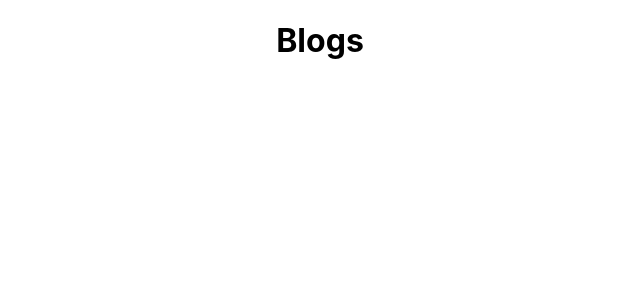
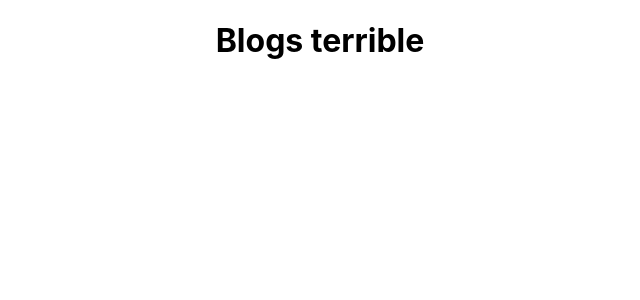
Before and after one commit to shinra613/WindBnB, a React (Create React App) app in the folder appone/: page / in a window 1280 px wide. Shown: the top 300 px of the page, without its empty margins (320-960 px from the left). Built offline with nearby package versions, Linux system fonts and the light colour scheme.

Commit message:
refactor

```diff
--- a/appone/src/App.js
+++ b/appone/src/App.js
@@ -9,7 +9,7 @@ function App() {
 
   return (
     <div className="App">
-      <h1>Blogs</h1>
+      <h1>Blogs terrible </h1>
       <div ClassName="hightlight-blog">
 
 
```
Also changed, not shown: 1 other file (tests, documents, lock files or other folders).
